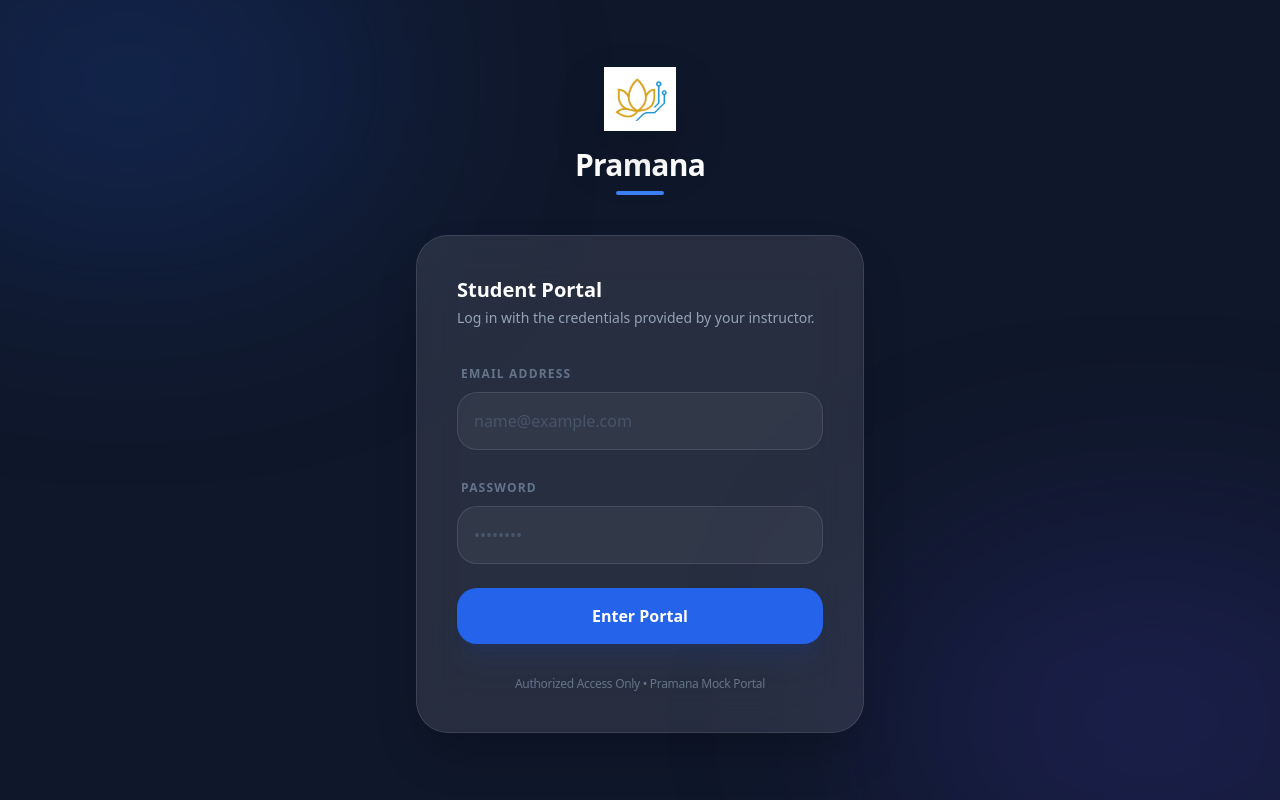
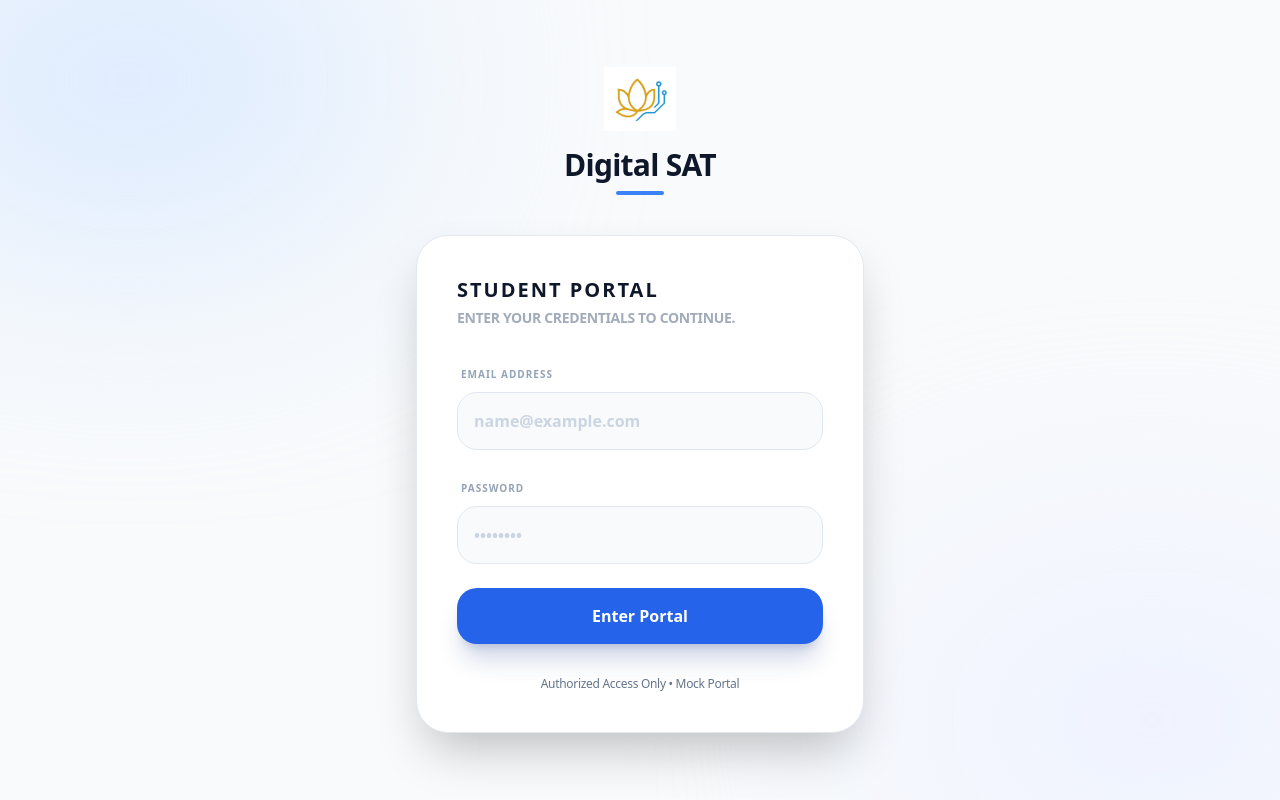
Before and after one commit to Algorithm-Ace123/sat-bluebook-portal, a Next.js app: page /login in a window 1280 px wide. Built offline with nearby package versions, Linux system fonts and the light colour scheme.

Commit message:
design_changes

```diff
--- a/app/login/page.tsx
+++ b/app/login/page.tsx
@@ -181,31 +181,31 @@ export default function LoginPage() {
     }
 
     return (
-        <div className="min-h-screen flex items-center justify-center p-6 bg-[#0f172a] relative overflow-hidden">
+        <div className="min-h-screen flex items-center justify-center p-6 bg-slate-50 relative overflow-hidden">
             {/* Background decorative elements */}
-            <div className="absolute top-[-10%] left-[-10%] w-[40%] h-[40%] bg-blue-600/20 rounded-full blur-[120px]" />
-            <div className="absolute bottom-[-10%] right-[-10%] w-[40%] h-[40%] bg-indigo-600/20 rounded-full blur-[120px]" />
+            <div className="absolute top-[-10%] left-[-10%] w-[40%] h-[40%] bg-blue-100 rounded-full blur-[120px]" />
+            <div className="absolute bottom-[-10%] right-[-10%] w-[40%] h-[40%] bg-indigo-50 rounded-full blur-[120px]" />
 
             <div className="w-full max-w-md relative z-10">
                 <div className="mb-10 flex flex-col items-center">
-                    <InlineLogo className="h-16 mb-4 drop-shadow-2xl" />
-                    <h1 className="text-3xl font-black text-white tracking-tight">Pramana</h1>
+                    <InlineLogo className="h-16 mb-4" />
+                    <h1 className="text-3xl font-black text-slate-900 tracking-tight">Digital SAT</h1>
                     <div className="h-1 w-12 bg-blue-500 rounded-full mt-2" />
                 </div>
 
-                <div className="rounded-[32px] bg-white/10 backdrop-blur-xl border border-white/10 shadow-2xl p-10">
+                <div className="rounded-[32px] bg-white border border-slate-200 shadow-2xl p-10">
                     <div className="mb-8">
-                        <h2 className="text-xl font-bold text-white">Student Portal</h2>
-                        <p className="text-sm text-slate-400 mt-1">
-                            Log in with the credentials provided by your instructor.
+                        <h2 className="text-xl font-bold text-slate-900 uppercase tracking-widest">Student Portal</h2>
+                        <p className="text-sm text-slate-500 mt-1 uppercase tracking-tight font-bold opacity-60">
+                            Enter your credentials to continue.
                         </p>
                     </div>
 
                     <form onSubmit={onSubmit} className="space-y-6">
                         <div>
-                            <label className="text-xs font-black text-slate-500 uppercase tracking-widest ml-1">Email Address</label>
+                            <label className="text-[10px] font-black text-slate-400 uppercase tracking-widest ml-1">Email Address</label>
                             <input
-                                className="mt-2 w-full rounded-2xl bg-white/5 border border-white/10 p-4 text-white focus:outline-none focus:ring-2 focus:ring-blue-500/50 transition placeholder:text-slate-600"
+                                className="mt-2 w-full rounded-2xl bg-slate-50 border border-slate-200 p-4 font-bold text-slate-900 focus:outline-none focus:ring-2 focus:ring-blue-500/20 focus:border-blue-500 transition placeholder:text-slate-300"
                                 type="email"
                                 value={email}
                                 onChange={(e) => setEmail(e.target.value)}
@@ -216,9 +216,9 @@ export default function LoginPage() {
                         </div>
 
                         <div>
-                            <label className="text-xs font-black text-slate-500 uppercase tracking-widest ml-1">Password</label>
+                            <label className="text-[10px] font-black text-slate-400 uppercase tracking-widest ml-1">Password</label>
                             <input
-                                className="mt-2 w-full rounded-2xl bg-white/5 border border-white/10 p-4 text-white focus:outline-none focus:ring-2 focus:ring-blue-500/50 transition placeholder:text-slate-600"
+                                className="mt-2 w-full rounded-2xl bg-slate-50 border border-slate-200 p-4 font-bold text-slate-900 focus:outline-none focus:ring-2 focus:ring-blue-500/20 focus:border-blue-500 transition placeholder:text-slate-300"
                                 type="password"
                                 value={password}
                                 onChange={(e) => setPassword(e.target.value)}
@@ -257,7 +257,7 @@ export default function LoginPage() {
 
                     <div className="mt-8 text-center">
                         <p className="text-xs text-slate-500 font-medium tracking-tight">
-                            Authorized Access Only • Pramana Mock Portal
+                            Authorized Access Only • Mock Portal
                         </p>
                     </div>
                 </div>
--- a/app/student/page.tsx
+++ b/app/student/page.tsx
@@ -106,7 +106,7 @@ export default async function StudentPage() {
                 <div className="max-w-6xl mx-auto px-6 h-16 flex items-center justify-between">
                     <div className="flex items-center gap-3">
                         <LogoClient className="h-8" />
-                        <span className="text-xl font-black text-slate-900 tracking-tight">Pramana</span>
+                        <span className="text-xl font-black text-slate-900 tracking-tight">Digital SAT</span>
                     </div>
                     <div className="flex items-center gap-6">
                         <div className="flex flex-col items-end">
--- a/components/TestRunner.tsx
+++ b/components/TestRunner.tsx
@@ -639,12 +639,12 @@ export default function TestRunner({
 
             {/* Global Fullscreen Enforcement Overlay */}
             {hasStarted && !isFullscreen && (
-                <div className="fixed inset-0 z-[9999] bg-slate-900 flex flex-col items-center justify-center text-white p-6 text-center">
-                    <div className="w-20 h-20 bg-blue-600 rounded-2xl flex items-center justify-center text-white text-3xl font-bold mb-8 shadow-xl">
-                        Pramana
+                <div className="fixed inset-0 z-[9999] bg-white/80 backdrop-blur-xl flex flex-col items-center justify-center text-slate-900 p-6 text-center">
+                    <div className="w-20 h-20 bg-blue-600 rounded-2xl flex items-center justify-center text-white text-3xl font-bold mb-8 shadow-2xl">
+                        SAT
                     </div>
                     <h2 className="text-3xl font-bold mb-4">Fullscreen Required</h2>
-                    <p className="text-xl text-slate-300 mb-12 max-w-md">
+                    <p className="text-xl text-slate-600 mb-12 max-w-md font-medium">
                         To continue your SAT mock exam, you must return to fullscreen mode.
                     </p>
                     <button
@@ -654,7 +654,7 @@ export default function TestRunner({
                                 setIsFullscreen(true);
                             }
                         }}
-                        className="bg-blue-600 hover:bg-blue-700 text-white px-10 py-5 rounded-xl font-bold text-xl transition shadow-lg transform hover:scale-105"
+                        className="bg-slate-900 hover:bg-slate-800 text-white px-10 py-5 rounded-2xl font-bold text-xl transition shadow-xl transform active:scale-95"
                     >
                         Return to Fullscreen
                     </button>
@@ -666,10 +666,10 @@ export default function TestRunner({
                 <div className="flex-1 flex flex-col items-center justify-center bg-white">
                     <div className="max-w-2xl w-full px-8 py-12 text-center">
                         <div className="w-20 h-20 bg-blue-600 rounded-2xl flex items-center justify-center text-white text-3xl font-bold mx-auto mb-8 shadow-xl">
-                            Pramana
+                            SAT
                         </div>
                         <h1 className="text-3xl font-bold mb-4">{test.title || "Practice Test"}</h1>
-                        <p className="text-xl text-slate-600 mb-12">Full Length SAT Mock</p>
+                        <p className="text-xl text-slate-600 mb-12">Full Length SAT Mock Exam</p>
 
                         <div className="grid grid-cols-2 gap-8 text-left mb-12">
                             <div className="flex gap-4">
@@ -767,7 +767,7 @@ export default function TestRunner({
                             </div>
 
                             <div className="h-16 px-10 flex items-center justify-between text-white/70 text-sm">
-                                <div>Pramana</div>
+                                <div>Digital SAT</div>
                                 <div>{remaining === 0 ? "Break complete" : "Break in progress"}</div>
                             </div>
                         </div>
@@ -813,7 +813,7 @@ export default function TestRunner({
                                         {formatTime(remaining)}
                                     </div>
                                     <div className="text-[10px] font-bold text-slate-400 uppercase tracking-[0.2em]">
-                                        Pramana Full Length SAT Mock
+                                        Full Length Digital SAT Mock
                                     </div>
                                 </div>
 
@@ -1007,7 +1007,7 @@ export default function TestRunner({
 
                             {/* bottom strip (centered activator) */}
                             <div className="flex-none h-20 border-t bg-white px-8 flex items-center justify-between relative">
-                                <div className="font-bold">Pramana</div>
+                                <div className="font-bold text-slate-400">Digital SAT</div>
 
                                 {/* centered popover activator */}
                                 <button
```
Also changed, not shown: components/InlineLogo.tsx (+1 -1 lines).
